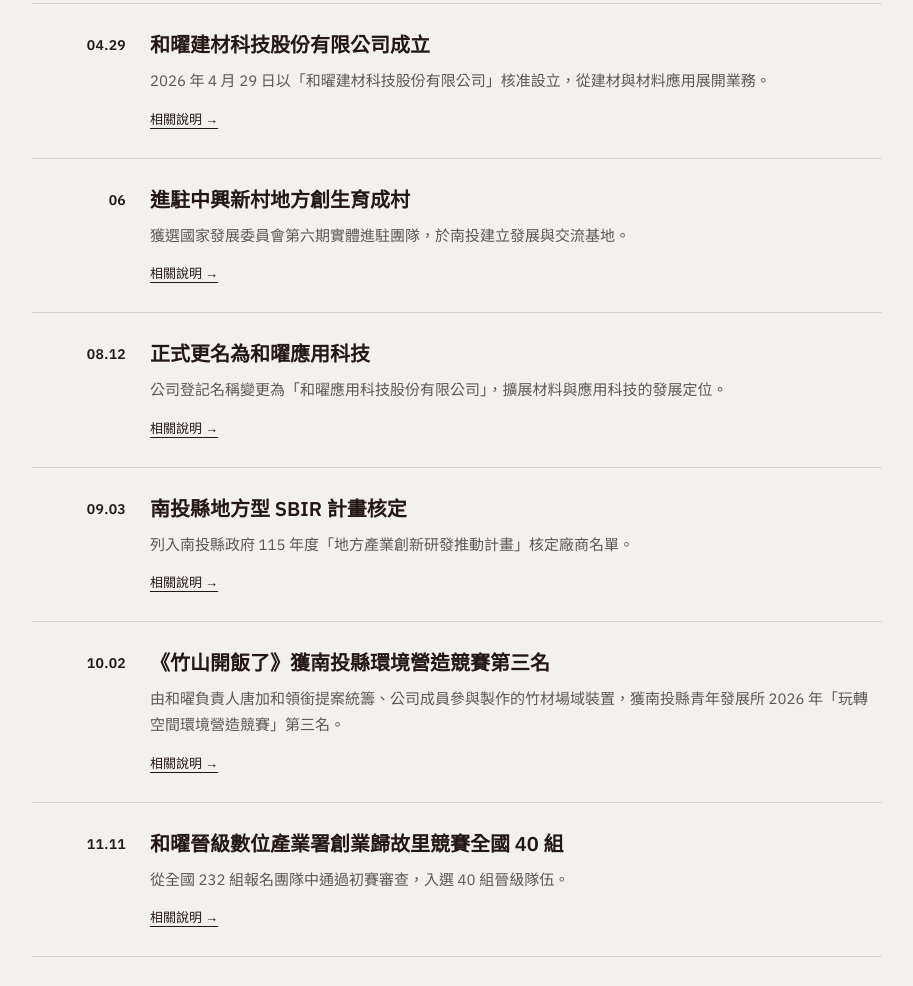
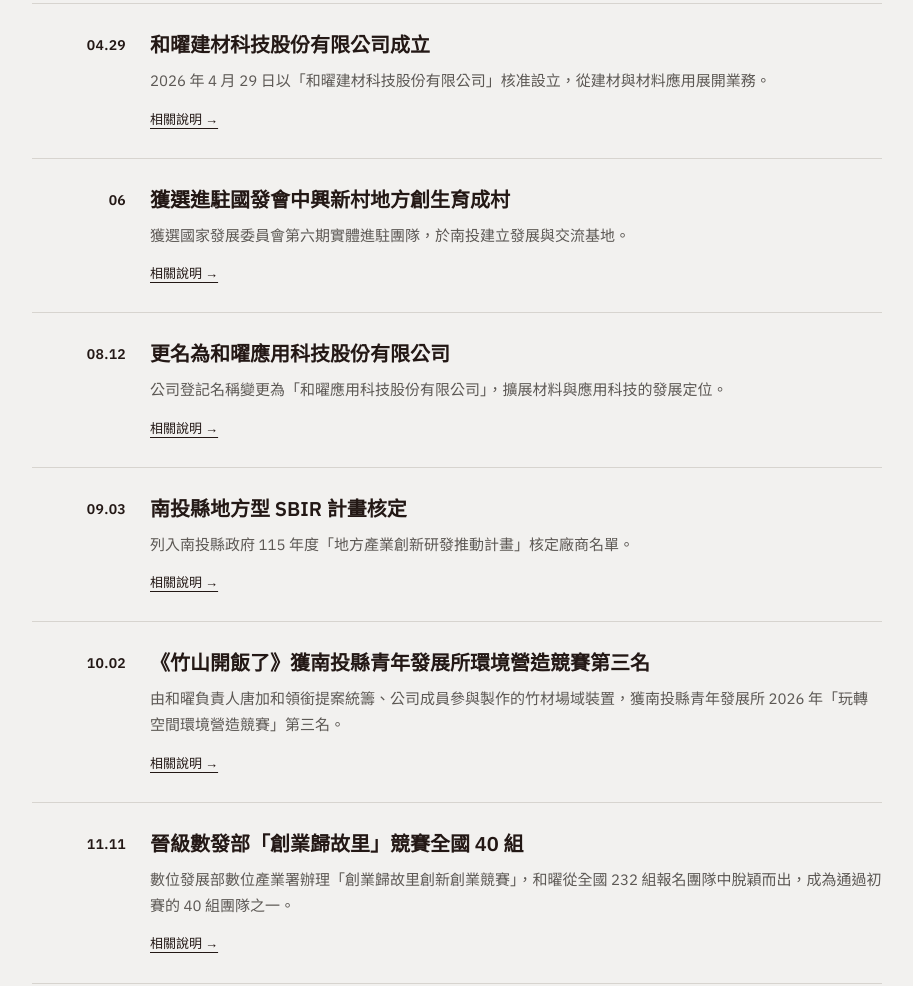
Before and after one commit to tangchiaho/hoyao.com, a plain HTML site: page zh/history.html in a window 1280 px wide. Shown: the part 438-1424 px from the top of the page, without its empty margins (42-955 px from the left). Drawn offline with Linux system fonts and the light colour scheme.

Commit message:
更新中文發展歷程的機關名稱與公司更名標題

```diff
--- a/zh/history.html
+++ b/zh/history.html
@@ -70,11 +70,11 @@
 <div class="history-year"><h2 id="history-year-2026">2026</h2><p>公司設立與初期發展</p></div>
 <ol class="history-timeline">
 <li class="history-entry"><time class="history-date" datetime="2026-04-29">04.29</time><div class="history-entry-body"><h3>和曜建材科技股份有限公司成立</h3><p>2026 年 4 月 29 日以「和曜建材科技股份有限公司」核准設立，從建材與材料應用展開業務。</p><a class="history-link" href="updates/company-founded-2026.html">相關說明<span aria-hidden="true"> →</span></a></div></li>
-<li class="history-entry"><time class="history-date" datetime="2026-06">06</time><div class="history-entry-body"><h3>進駐中興新村地方創生育成村</h3><p>獲選國家發展委員會第六期實體進駐團隊，於南投建立發展與交流基地。</p><a class="history-link" href="projects/nantou-incubator.html">相關說明<span aria-hidden="true"> →</span></a></div></li>
-<li class="history-entry"><time class="history-date" datetime="2026-08-12">08.12</time><div class="history-entry-body"><h3>正式更名為和曜應用科技</h3><p>公司登記名稱變更為「和曜應用科技股份有限公司」，擴展材料與應用科技的發展定位。</p><a class="history-link" href="updates/company-name-change.html">相關說明<span aria-hidden="true"> →</span></a></div></li>
+<li class="history-entry"><time class="history-date" datetime="2026-06">06</time><div class="history-entry-body"><h3>獲選進駐國發會中興新村地方創生育成村</h3><p>獲選國家發展委員會第六期實體進駐團隊，於南投建立發展與交流基地。</p><a class="history-link" href="projects/nantou-incubator.html">相關說明<span aria-hidden="true"> →</span></a></div></li>
+<li class="history-entry"><time class="history-date" datetime="2026-08-12">08.12</time><div class="history-entry-body"><h3>更名為和曜應用科技股份有限公司</h3><p>公司登記名稱變更為「和曜應用科技股份有限公司」，擴展材料與應用科技的發展定位。</p><a class="history-link" href="updates/company-name-change.html">相關說明<span aria-hidden="true"> →</span></a></div></li>
 <li class="history-entry"><time class="history-date" datetime="2026-09-03">09.03</time><div class="history-entry-body"><h3>南投縣地方型 SBIR 計畫核定</h3><p>列入南投縣政府 115 年度「地方產業創新研發推動計畫」核定廠商名單。</p><a class="history-link" href="updates/nantou-sbir-2026.html">相關說明<span aria-hidden="true"> →</span></a></div></li>
-<li class="history-entry"><time class="history-date" datetime="2026-10-02">10.02</time><div class="history-entry-body"><h3>《竹山開飯了》獲南投縣環境營造競賽第三名</h3><p>由和曜負責人唐加和領銜提案統籌、公司成員參與製作的竹材場域裝置，獲南投縣青年發展所 2026 年「玩轉空間環境營造競賽」第三名。</p><a class="history-link" href="updates/zhushan-playful-space-2026.html">相關說明<span aria-hidden="true"> →</span></a></div></li>
-<li class="history-entry"><time class="history-date" datetime="2026-11-11">11.11</time><div class="history-entry-body"><h3>和曜晉級數位產業署創業歸故里競賽全國 40 組</h3><p>從全國 232 組報名團隊中通過初賽審查，入選 40 組晉級隊伍。</p><a class="history-link" href="updates/guiguli-preliminary-2026.html">相關說明<span aria-hidden="true"> →</span></a></div></li>
+<li class="history-entry"><time class="history-date" datetime="2026-10-02">10.02</time><div class="history-entry-body"><h3>《竹山開飯了》獲南投縣青年發展所環境營造競賽第三名</h3><p>由和曜負責人唐加和領銜提案統籌、公司成員參與製作的竹材場域裝置，獲南投縣青年發展所 2026 年「玩轉空間環境營造競賽」第三名。</p><a class="history-link" href="updates/zhushan-playful-space-2026.html">相關說明<span aria-hidden="true"> →</span></a></div></li>
+<li class="history-entry"><time class="history-date" datetime="2026-11-11">11.11</time><div class="history-entry-body"><h3>晉級數發部「創業歸故里」競賽全國 40 組</h3><p>數位發展部數位產業署辦理「創業歸故里創新創業競賽」，和曜從全國 232 組報名團隊中脫穎而出，成為通過初賽的 40 組團隊之一。</p><a class="history-link" href="updates/guiguli-preliminary-2026.html">相關說明<span aria-hidden="true"> →</span></a></div></li>
 </ol>
 <p class="history-more">其他企業公告、產業交流與參訪資訊，請見<a href="updates.html">最新動態</a>。</p>
 </section>
```
